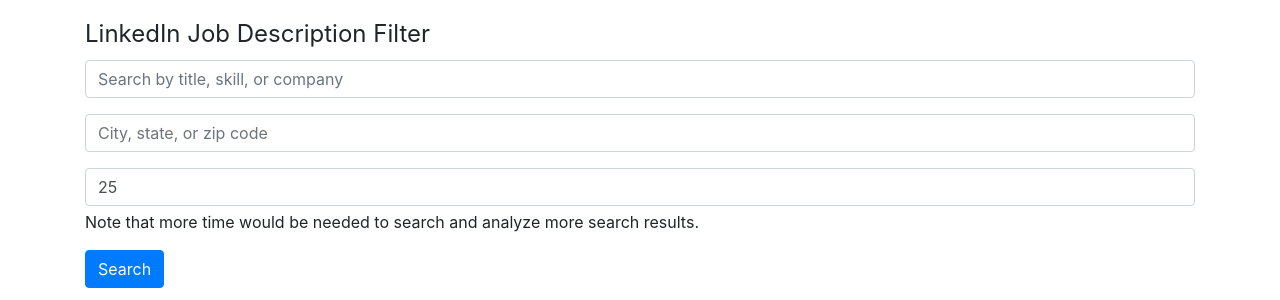
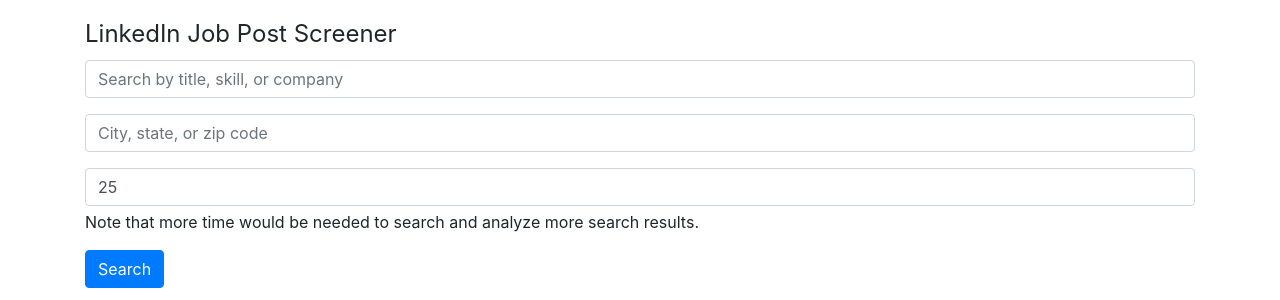
Before and after one commit to li-jiang-yan/linkedin-jd-screener, a Flask app: page / in a window 1280 px wide. Shown: the top 300 px of the page. Run offline with Flask 3, Linux system fonts and the light colour scheme; some libraries are stand-ins or nearby versions.

Commit message:
Update title in legend object of index.html

```diff
--- a/templates/index.html
+++ b/templates/index.html
@@ -9,7 +9,7 @@
 </head>
 <body>
     <div class="container my-3">
-        <legend>LinkedIn Job Description Filter</legend>
+        <legend>LinkedIn Job Post Screener</legend>
         <form class="mb-3" id="jobs-search-box-id">
             <div class="mb-3">
                 <label class="sr-only" for="jobs-search-box-keyword-id">Search by title, skill, or company</label>
```
